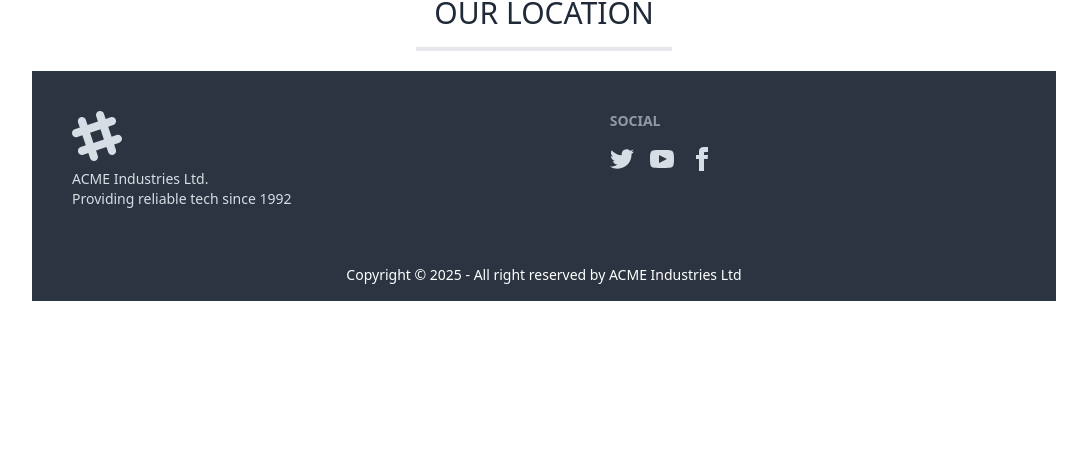
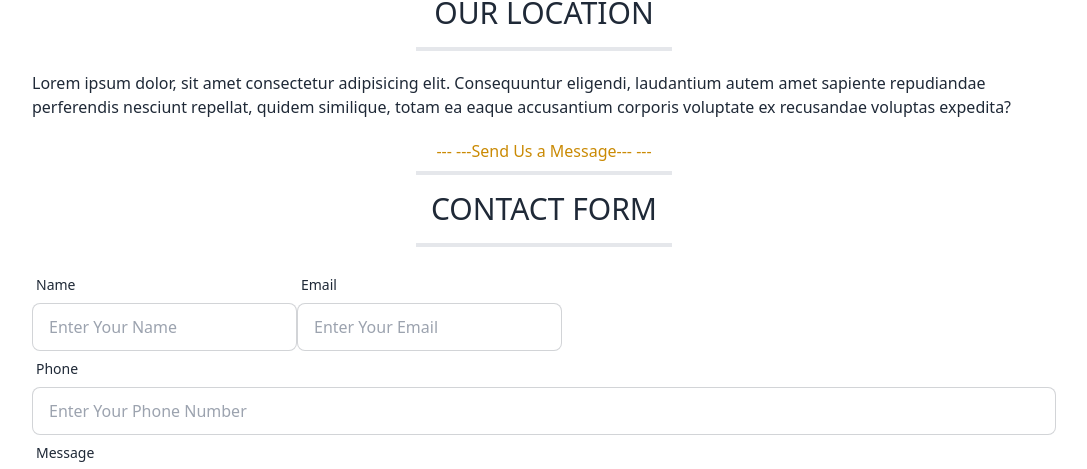
Before and after one commit to mojahidmamu/bistro-boss-project, a React (Vite) app: page /contact in a window 1280 px wide. Shown: the part 477-946 px from the top of the page, without its empty margins (96-1183 px from the left). Before the commit the page ends 800 px from the top, so only its background shows below. Built offline with nearby package versions, Linux system fonts and the light colour scheme.

Commit message:
added contact form site

```diff
--- a/src/Pages/Shared/Contact/Contact.jsx
+++ b/src/Pages/Shared/Contact/Contact.jsx
@@ -1,8 +1,8 @@
-import React from 'react';
-import { Helmet } from 'react-helmet-async';
-import Cover from '../Cover/Cover';
-import ContactImage from '../../../assets/contact/banner.jpg'
-import SectionTitle from '../../../components/SectionTitle/SectionTitle';
+import React from "react";
+import { Helmet } from "react-helmet-async";
+import Cover from "../Cover/Cover";
+import ContactImage from "../../../assets/contact/banner.jpg";
+import SectionTitle from "../../../components/SectionTitle/SectionTitle";
 
 const Contact = () => {
   return (
@@ -10,9 +10,70 @@ const Contact = () => {
       <Helmet>
         <title>Bistro | Contact</title>
       </Helmet>
-            <Cover img={ContactImage} title='CONTACT US' subTitle='Would You Like To Try To Dish ?'></Cover>
-             <SectionTitle heading='OUR LOCATION' subHeading='Visit Us'></SectionTitle>
-
+      <Cover
+        img={ContactImage}
+        title="CONTACT US"
+        subTitle="Would You Like To Try To Dish ?"
+      ></Cover>
+      <SectionTitle heading="OUR LOCATION" subHeading="Visit Us"></SectionTitle>
+      <p>
+        Lorem ipsum dolor, sit amet consectetur adipisicing elit. Consequuntur
+        eligendi, laudantium autem amet sapiente repudiandae perferendis
+        nesciunt repellat, quidem similique, totam ea eaque accusantium corporis
+        voluptate ex recusandae voluptas expedita?
+      </p>
+      <SectionTitle
+        heading="CONTACT FORM"
+        subHeading="---Send Us a Message---"
+      ></SectionTitle>
+      <form>
+        <div className="flex">
+          <div className="form-control">
+            <label className="label">
+              <span className="label-text">Name</span>
+            </label>
+            <input
+              type="text"
+              placeholder="Enter Your Name"
+              className="input input-bordered"
+              required
+            />
+          </div>
+          <div className="form-control">
+            <label className="label">
+              <span className="label-text">Email</span>
+            </label>
+            <input
+              type="email"
+              placeholder="Enter Your Email"
+              className="input input-bordered"
+              required
+            />
+        </div>
+        </div>
+        <div className="form-control">
+          <label className="label">
+            <span className="label-text">Phone</span>
+          </label>
+          <input
+            type="number"
+            placeholder="Enter Your Phone Number"
+            className="input input-bordered"
+            required
+          />
+        </div>
+        <div className="form-control">
+          <label className="label">
+            <span className="label-text">Message</span>
+          </label>
+          <input
+            type=""
+            placeholder="Write your message hare"
+            className="input input-bordered"
+            required
+          />
+        </div>
+      </form>
     </div>
   );
 };
```
Lines whose indentation alone changed are shown as unchanged.
